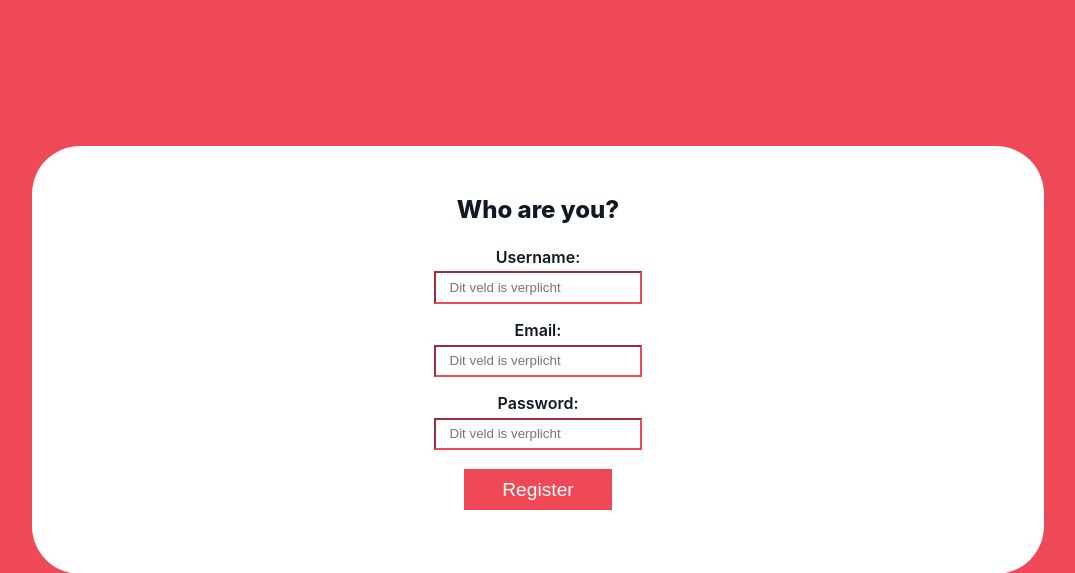
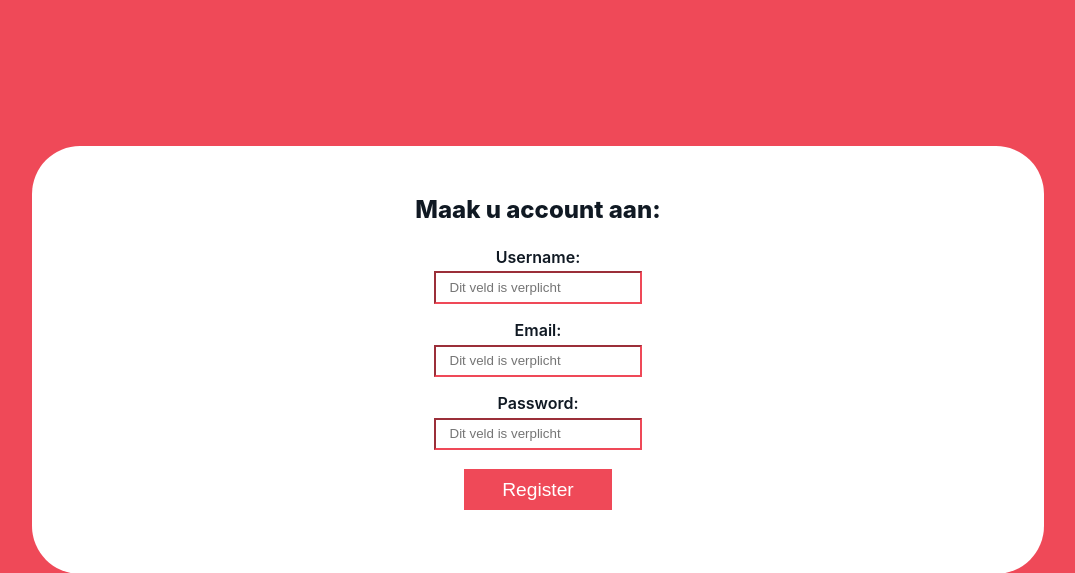
Before and after one commit to MegandeRuig/Project-Tech, a Node server app: page /information.handlebars in a window 1280 px wide. Shown: the part 170-743 px from the top of the page, without its empty margins (102-1177 px from the left). Run offline with Node 20, Linux system fonts and the light colour scheme; some libraries are stand-ins or nearby versions.

Commit message:
h2 account page change

```diff
--- a/views/information.handlebars
+++ b/views/information.handlebars
@@ -1,6 +1,6 @@
 <body id="information">
     <header>
-        <h2>Who are you?</h2>
+        <h2>Maak u account aan:</h2>
     </header>
 
     <main>
```
